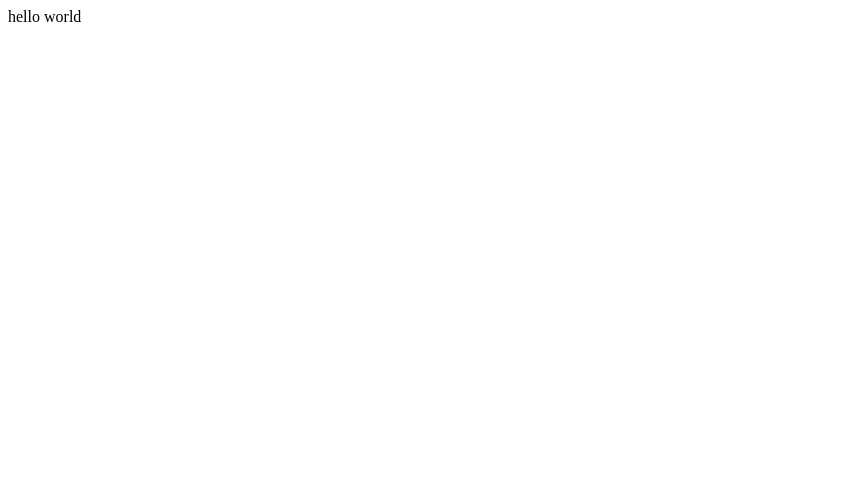
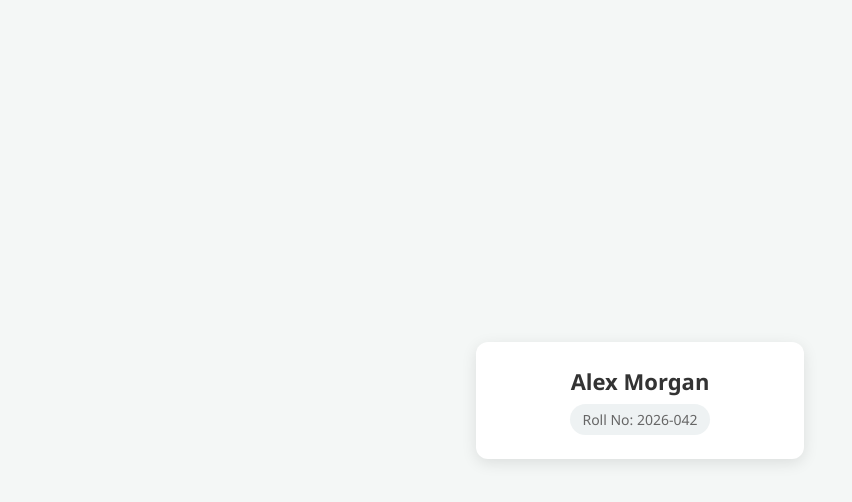
Before and after one commit to JunaidKhanNiazii/finalcloud, a plain HTML site: page index.html in a window 1280 px wide. Shown: the whole page, without its empty margins (0-852 px from the left). Drawn offline with Linux system fonts and the light colour scheme.

Commit message:
add first commint sendcod

```diff
--- a/index.html
+++ b/index.html
@@ -3,10 +3,55 @@
 <head>
     <meta charset="UTF-8">
     <meta name="viewport" content="width=device-width, initial-scale=1.0">
-    <title>Document</title>
+    <title>Profile Card</title>
+    <style>
+        /* Centers the card on the screen */
+        body {
+            font-family: 'Segoe UI', Tahoma, Geneva, Verdana, sans-serif;
+            background-color: #f4f7f6;
+            display: flex;
+            justify-content: center;
+            align-items: center;
+            height: 100vh;
+            margin: 0;
+        }
+
+        /* Card Container */
+        .profile-card {
+            background-color: #ffffff;
+            padding: 24px;
+            border-radius: 12px;
+            box-shadow: 0 4px 15px rgba(0, 0, 0, 0.1);
+            text-align: center;
+            width: 280px;
+        }
+
+        /* Name Styling */
+        .name {
+            font-size: 22px;
+            font-weight: bold;
+            color: #333333;
+            margin: 0 0 8px 0;
+        }
+
+        /* Roll Number Styling */
+        .roll-no {
+            font-size: 14px;
+            color: #666666;
+            background-color: #eef2f3;
+            display: inline-block;
+            padding: 6px 12px;
+            border-radius: 20px;
+            margin: 0;
+        }
+    </style>
 </head>
 <body>
-    hello world
+
+    <div class="profile-card">
+        <h2 class="name">Alex Morgan</h2>
+        <p class="roll-no">Roll No: 2026-042</p>
+    </div>
 
 </body>
 </html>
```
